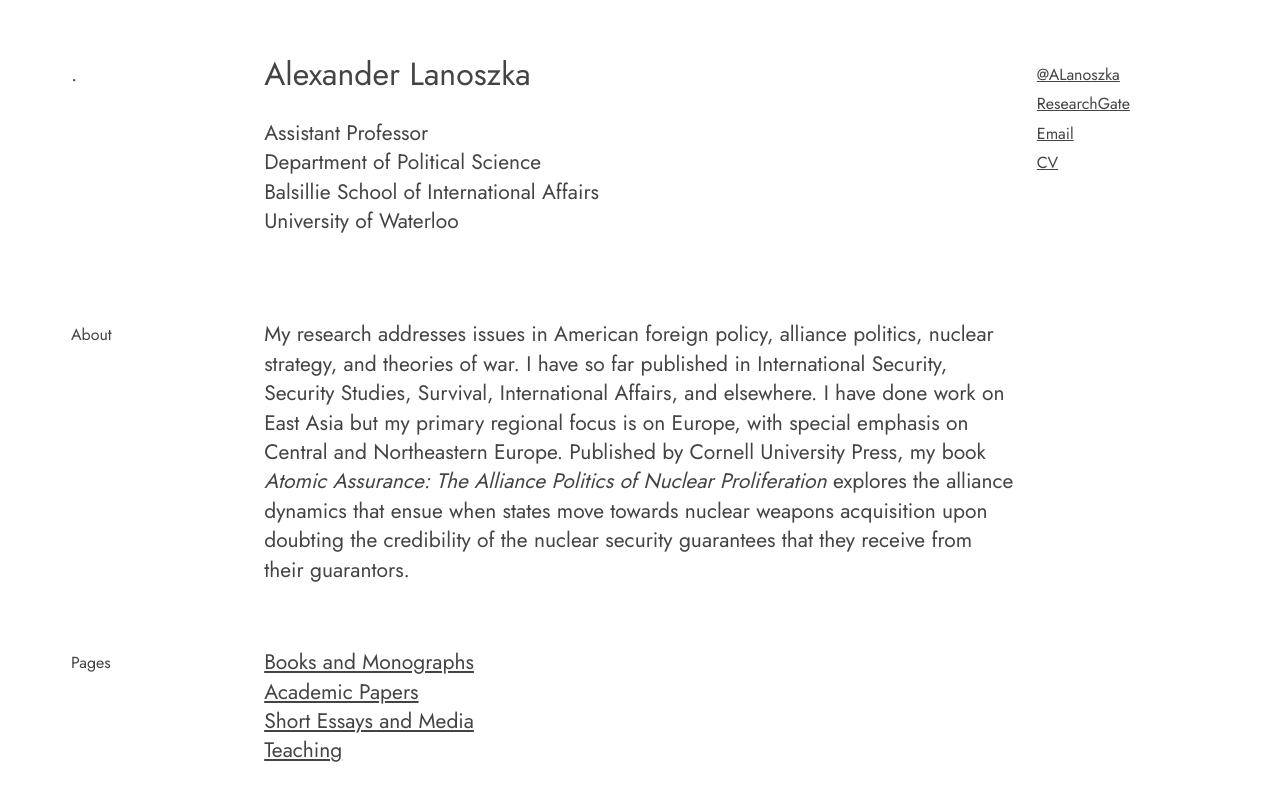
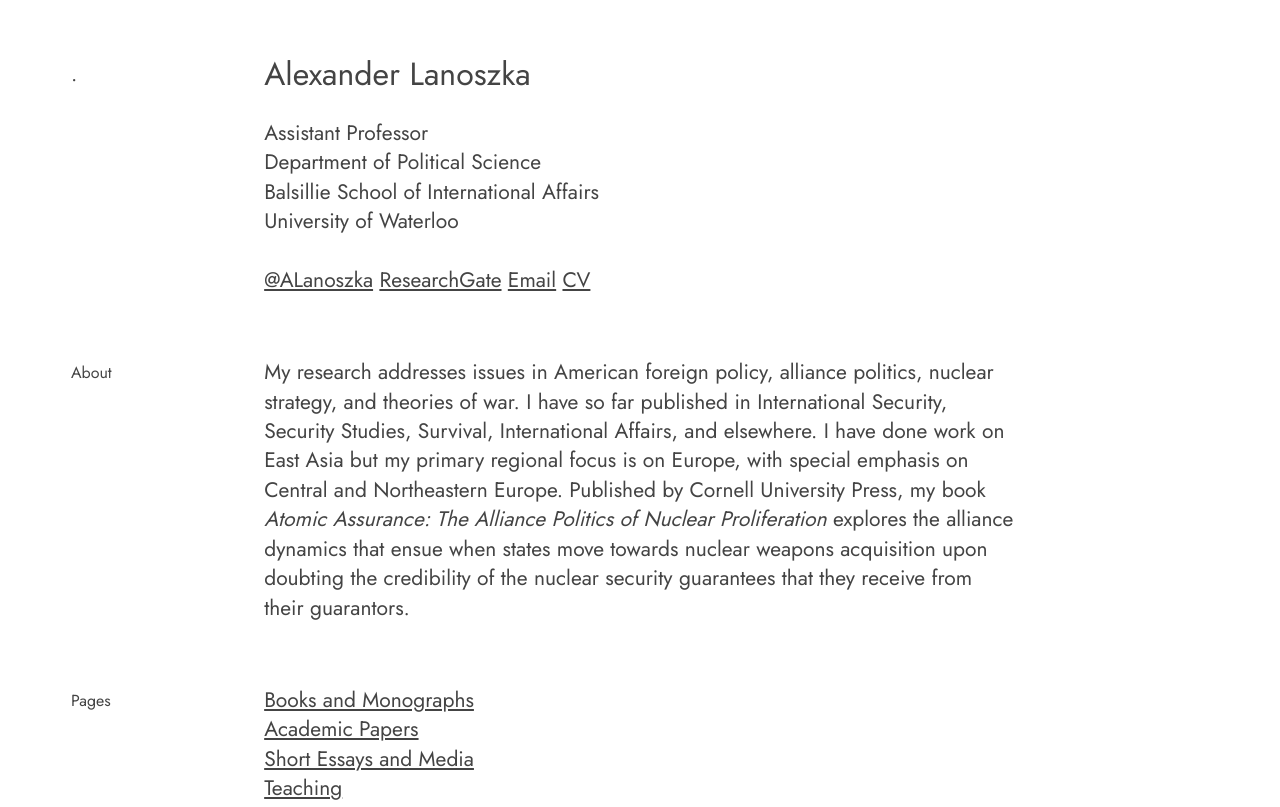
Before and after one commit to alanoszka/alanoszka.github.io, a plain HTML site: page index.html in a window 1280 px wide. Shown: the part 137-944 px from the top of the page. Drawn offline with Linux system fonts and the light colour scheme.

Commit message:
Update index.html

```diff
--- a/index.html
+++ b/index.html
@@ -41,14 +41,8 @@
                   Department of Political Science<br>
                   Balsillie School of International Affairs<br>
                   University of Waterloo<br>
-            </div>
-            <div class="col col-6">
-              <font size=3>
-                <a href="test.jpg" target="_blank">@ALanoszka<a><br>
-                <a href="test.jpg" target="_blank">ResearchGate<a><br>
-                <a href="test.jpg" target="_blank">Email<a><br>
-                <a href="test.jpg" target="_blank">CV<a>
-              </font>
+                  <br>
+                  <a href="test.jpg" target="_blank">@ALanoszka<a> <a href="test.jpg" target="_blank">ResearchGate<a> <a href="test.jpg" target="_blank">Email<a> <a href="test.jpg" target="_blank">CV<a>
             </div>
         </section>
 
```
